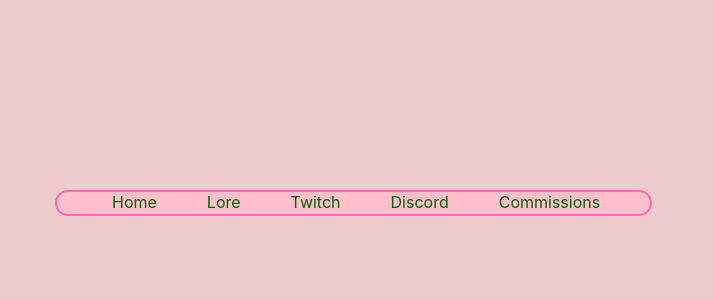
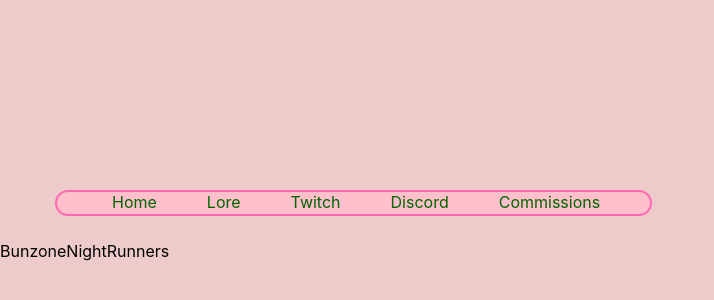
Before and after one commit to jmorales8/Bunnys-space, a React (Create React App) app in the folder ui/: page /discord in a window 1280 px wide. Shown: the part 10-310 px from the top of the page, without its empty margins (0-714 px from the left). Built offline with nearby package versions, Linux system fonts and the light colour scheme.

Commit message:
wip on starting disc server layout

```diff
--- a/ui/src/App.tsx
+++ b/ui/src/App.tsx
@@ -5,6 +5,7 @@ import { NavigationBar } from './NavigationBar/NavigationBar';
 import { Twitch } from "./pages/Twitch/Twitch";
 import { Commissions } from "./pages/Commissions/Commissions";
 import { Lore } from "./pages/Lore/Lore";
+import { Discord } from "./pages/Discord/Discord";
 
 function App() {
   return (
@@ -17,6 +18,7 @@ function App() {
           <Route path="/lore" element={<Lore />} />
           <Route path="/twitch" element={<Twitch />}/>
           <Route path="/commissions" element={<Commissions />}/>
+          <Route path="/discord" element={<Discord />}/>
         </Routes>
       </Router>
     </div>
--- /dev/null
+++ b/ui/src/pages/Discord/Discord.tsx
@@ -0,0 +1,12 @@
+import React from "react";
+import { Bunzone } from "./Servers/Bunzone";
+import { NightRunners } from "./Servers/NightRunners";
+
+export function Discord() {
+  return(
+    <div>
+      <Bunzone />
+      <NightRunners />
+    </div>
+  )
+}
--- /dev/null
+++ b/ui/src/pages/Discord/Servers/Bunzone.tsx
@@ -0,0 +1,7 @@
+import React from "react";
+
+export function Bunzone() {
+  return(
+    <>Bunzone</>
+  )
+}
--- /dev/null
+++ b/ui/src/pages/Discord/Servers/NightRunners.tsx
@@ -0,0 +1,7 @@
+import React from "react";
+
+export function NightRunners() {
+  return(
+    <>NightRunners</>
+  )
+}
```
